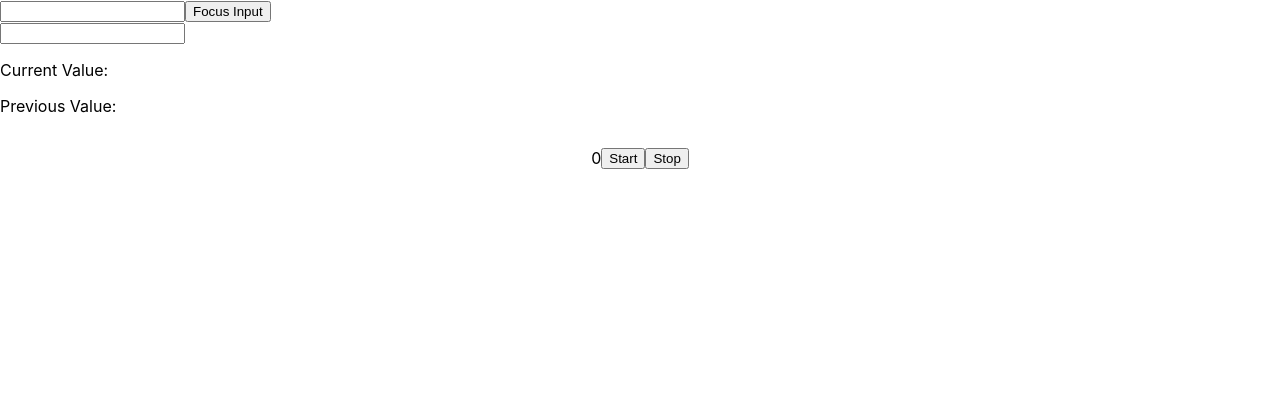
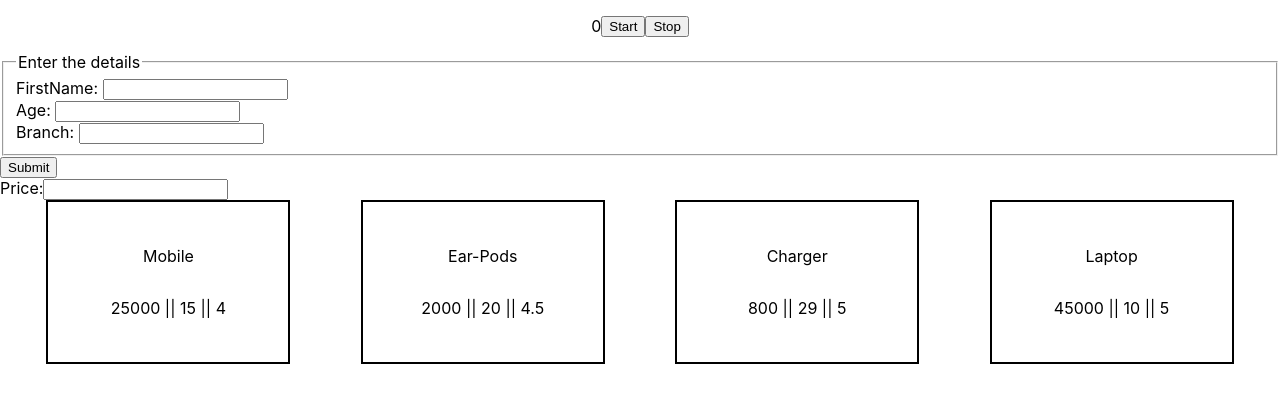
Before and after one commit to shubhamgyd/Cart-Filter, a React (Create React App) app: page / in a window 1280 px wide. Shown: the top 402 px of the page. Built offline with nearby package versions, Linux system fonts and the light colour scheme.

Commit message:
price filter added

```diff
--- a/src/App.css
+++ b/src/App.css
@@ -3,3 +3,20 @@
   justify-content: center;
   align-items: center;
 }
+
+.container {
+  display: flex;
+  justify-content: space-evenly;
+  flex-wrap: wrap;
+  gap: 1.5rem;
+}
+
+.product {
+  width: 15rem;
+  height: 10rem;
+  border: 2px solid black;
+  display: flex;
+  flex-direction: column;
+  justify-content: center;
+  align-items: center;
+}
--- a/src/App.js
+++ b/src/App.js
@@ -1,7 +1,9 @@
 import "./App.css";
-import { useRef } from "react";
+import { useRef, useReducer } from "react";
 import { PreviousValue } from "./components/PreviousValue.jsx";
 import { Counter } from "./components/Counter.jsx";
+import { handleFormStates } from "./reducers/handleFormStates.js";
+import { ProductsPage } from "./components/ProductsPage.jsx";
 
 function App() {
   const inputRef = useRef(null);
@@ -12,14 +14,65 @@ function App() {
     }
   };
 
+  const initialFormState = {
+    firstName: "",
+    age: "",
+    branch: "",
+    showData: false,
+  };
+
+  const [form, dispatch] = useReducer(handleFormStates, initialFormState);
+
   return (
     <>
-      <div>
+      {/* <div>
         <input ref={inputRef} type="text" />
         <button onClick={focusInput}>Focus Input</button>
-      </div>
-      <PreviousValue />
+      </div> */}
+      {/* <PreviousValue /> */}
       <Counter />
+      <fieldset>
+        <legend>Enter the details</legend>
+        <div>
+          <label>FirstName: </label>
+          <input
+            type="text"
+            onChange={(e) =>
+              dispatch({ type: "firstName", payload: e.target.value })
+            }
+          ></input>
+        </div>
+        <div>
+          <label>Age: </label>
+          <input
+            type="number"
+            onChange={(e) => dispatch({ type: "age", payload: e.target.value })}
+          ></input>
+        </div>
+        <div>
+          <label>Branch: </label>
+          <input
+            type="text"
+            onChange={(e) =>
+              dispatch({ type: "branch", payload: e.target.value })
+            }
+          ></input>
+        </div>
+      </fieldset>
+
+      <button onClick={() => dispatch({ type: "showData", payload: true })}>
+        Submit
+      </button>
+      {form.showData ? (
+        <div>
+          <p>First-Name: {form.firstName}</p>
+          <p>Age: {form.age}</p>
+          <p>Branch: {form.branch}</p>
+        </div>
+      ) : (
+        ""
+      )}
+      <ProductsPage />
     </>
   );
 }
--- /dev/null
+++ b/src/components/ProductsPage.jsx
@@ -0,0 +1,42 @@
+import { useReducer } from "react";
+import { product } from "../database/products";
+import { handleFilterReducer } from "../reducers/handleFilterReducer";
+
+export const ProductsPage = () => {
+  const initialState = {
+    price: "",
+    discount: "",
+    rating: "",
+  };
+
+  const [{ price, discount, rating }, filterDispatch] = useReducer(
+    handleFilterReducer,
+    initialState
+  );
+
+  let productsFilteredByPrice =
+    price > 0 ? product.filter((prod) => prod.price <= price) : product;
+
+  return (
+    <>
+      <div>
+        <label>Price:</label>
+        <input
+          onChange={(e) =>
+            filterDispatch({ type: "PRICE", payload: e.target.value })
+          }
+        ></input>
+      </div>
+      <div className="container">
+        {productsFilteredByPrice.map((prod) => (
+          <div className="product" key={prod.id}>
+            <p>{prod.productName}</p>
+            <p>
+              {prod.price} || {prod.discount} || {prod.rating}
+            </p>
+          </div>
+        ))}
+      </div>
+    </>
+  );
+};
--- /dev/null
+++ b/src/database/products.js
@@ -0,0 +1,30 @@
+export const product = [
+  {
+    id: 1,
+    productName: "Mobile",
+    price: 25000,
+    discount: 15,
+    rating: 4,
+  },
+  {
+    id: 2,
+    productName: "Ear-Pods",
+    price: 2000,
+    discount: 20,
+    rating: 4.5,
+  },
+  {
+    id: 3,
+    productName: "Charger",
+    price: 800,
+    discount: 29,
+    rating: 5,
+  },
+  {
+    id: 4,
+    productName: "Laptop",
+    price: 45000,
+    discount: 10,
+    rating: 5,
+  },
+];
--- /dev/null
+++ b/src/reducers/handleFilterReducer.js
@@ -0,0 +1,9 @@
+export const handleFilterReducer = (productFilter, action) => {
+  switch (action.type) {
+    case "PRICE":
+      console.log(action.payload);
+      return { ...productFilter, price: action.payload };
+    default:
+      return productFilter;
+  }
+};
--- /dev/null
+++ b/src/reducers/handleFormStates.js
@@ -0,0 +1,18 @@
+export const handleFormStates = (form, action) => {
+  switch (action.type) {
+    case "firstName":
+      form = { ...form, firstName: action.payload };
+      return form;
+    case "age":
+      form = { ...form, age: action.payload };
+      return form;
+    case "branch":
+      form = { ...form, branch: action.payload };
+      return form;
+    case "showData":
+      form = { ...form, showData: action.payload };
+      return form;
+    default:
+      return form;
+  }
+};
```
